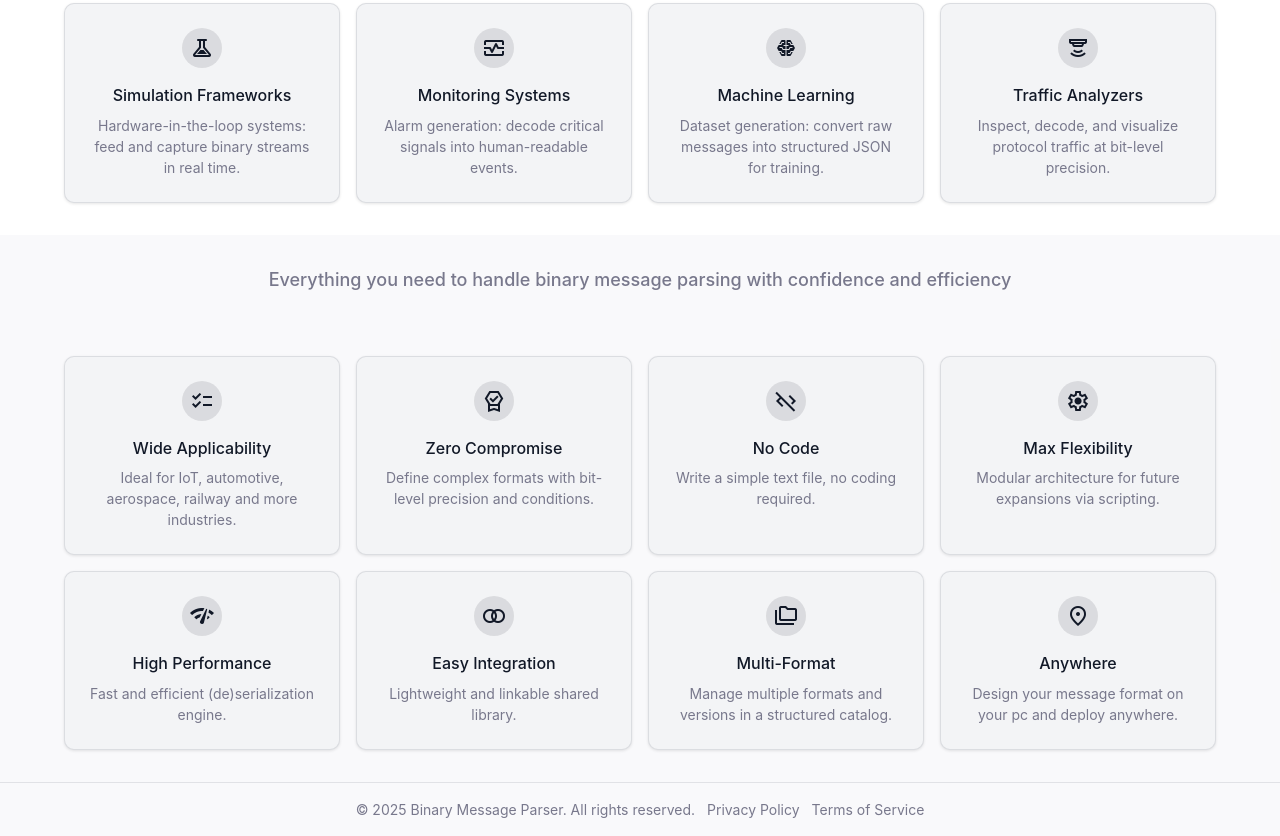
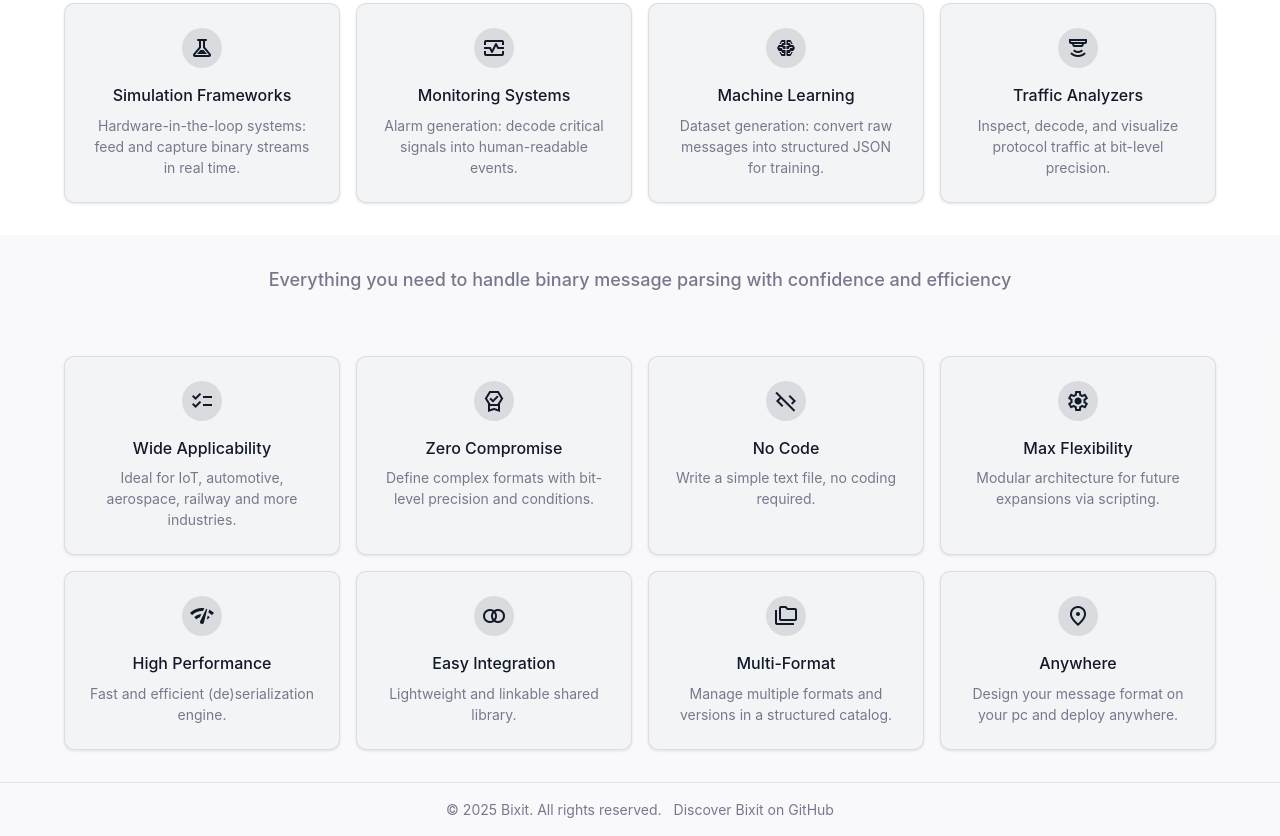
Before and after one commit to gitubo/bixit-landing-page, a website: page public/index.html in a window 1280 px wide. Shown: the part 678-1514 px from the top of the page. Drawn offline with nearby package versions, Linux system fonts and the light colour scheme.

Commit message:
Update index.html

```diff
--- a/public/index.html
+++ b/public/index.html
@@ -264,11 +264,10 @@
             <div class="container">
                 <div class="flex items-center justify-center gap-6" style="flex-direction: row;">
                     <p style="font-size: 0.875rem; color: var(--muted-foreground);">
-                        © 2025 Binary Message Parser. All rights reserved.
+                        © 2025 Bixit. All rights reserved.
                     </p>
                     <div class="flex gap-6">
-                        <a href="#">Privacy Policy</a>
-                        <a href="#">Terms of Service</a>
+                        <a href="https://github.com/gitubo/bixit">Discover Bixit on GitHub</a>
                     </div>
                 </div>
             </div>
```
